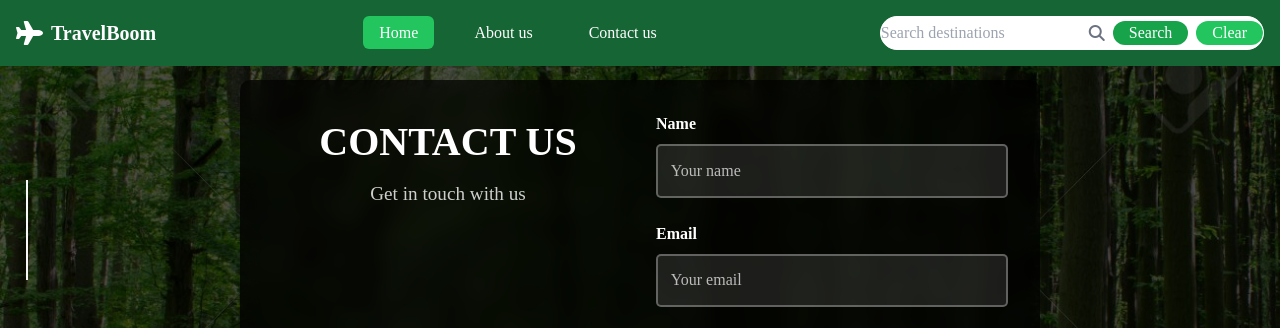
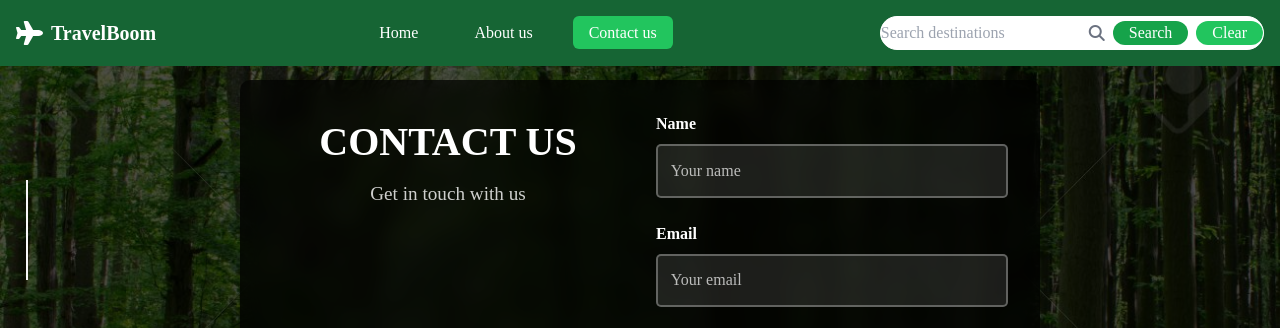
Before and after one commit to belvip/IBM-Travel-, a website: page contact.html in a window 1280 px wide. Shown: the top 328 px of the page. Drawn offline with Linux system fonts and the light colour scheme; a web font is replaced by a local one.

Commit message:
fix: active link contact  us

```diff
--- a/contact.html
+++ b/contact.html
@@ -28,13 +28,13 @@
         <nav id="navCenter" class="hidden md:block mb-4 md:mb-0">
             <ul class="links flex flex-col md:flex-row space-y-4 md:space-y-0 md:space-x-6">
                 <li>
-                    <a href="./index.html" class="nav-link active text-white hover:text-gray-300">Home</a>
+                    <a href="./index.html" class="nav-link text-white hover:text-gray-300">Home</a>
                 </li>
                 <li>
                     <a href="./about.html" class="nav-link text-white hover:text-gray-300">About us</a>
                 </li>
                 <li>
-                    <a href="./contact.html" class="nav-link text-white hover:text-gray-300">Contact us</a>
+                    <a href="./contact.html" class="nav-link active text-white hover:text-gray-300">Contact us</a>
                 </li>
             </ul>
         </nav>
```
